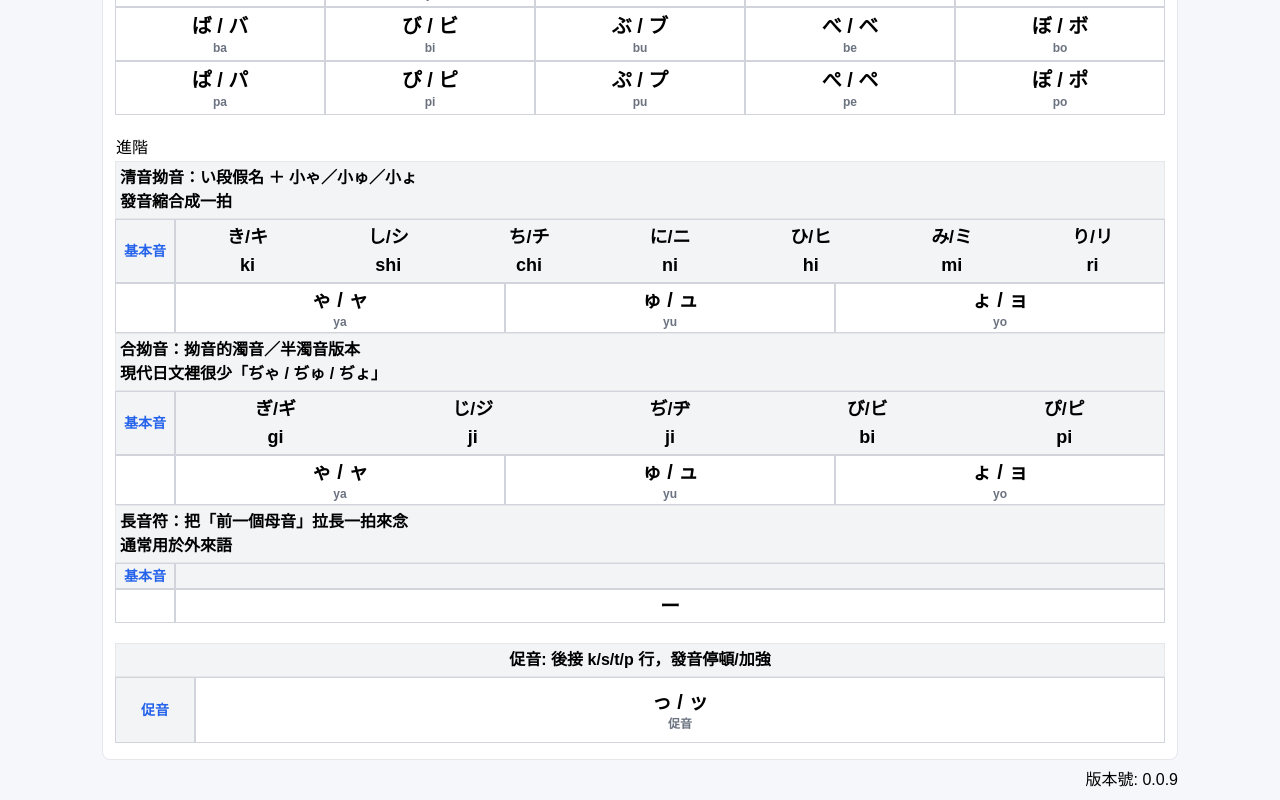
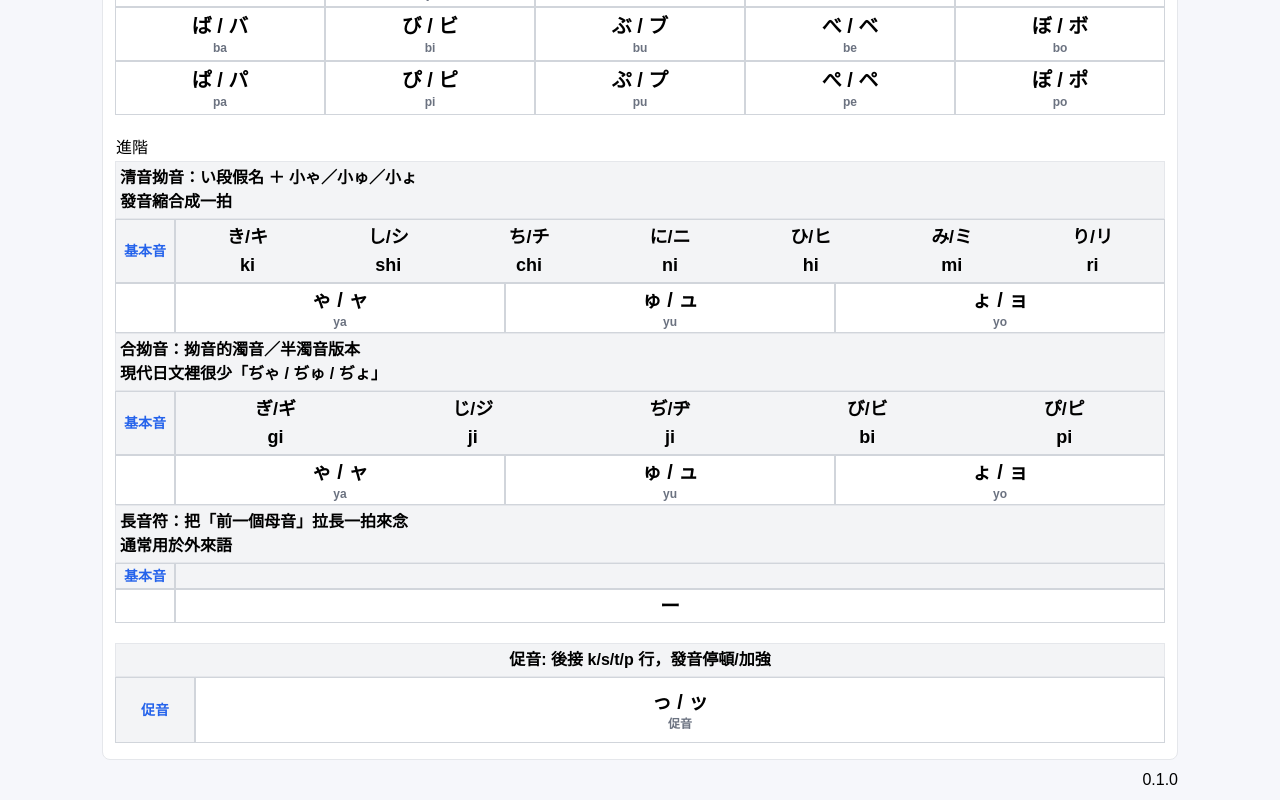
Before and after one commit to psplover16/Japanese_Word_Practice_Vue, a Vue app: page /letter-practice in a window 1280 px wide. Shown: the part 1258-2058 px from the top of the page. Built offline with nearby package versions, Linux system fonts and the light colour scheme.

Commit message:
0.1.0，更新字母練習

```diff
--- a/package.json
+++ b/package.json
@@ -1,7 +1,7 @@
 {
   "name": "jp_practice",
   "private": true,
-  "version": "0.0.9",
+  "version": "0.1.0",
   "type": "module",
   "scripts": {
     "dev": "vite",
--- a/src/App.vue
+++ b/src/App.vue
@@ -71,7 +71,7 @@ onMounted(() => {
     <div class="whitespace-pre-wrap break-words">{{ status }}</div>
   </div>
   <div class="h-10 flex justify-end items-center px-3 max-w-[1100px] mx-auto">
-    版本號: {{ APP_VERSION }}
+    {{ APP_VERSION }}
   </div>
 </template>
 
--- a/src/components/NoticeCard.vue
+++ b/src/components/NoticeCard.vue
@@ -9,8 +9,7 @@ import { storeToRefs } from "pinia";
 
 const lettersMemory = useLettersMemoryStore();
 const chooseTestAreaStore = useChooseTestAreaStore();
-const { setRecord, setOldRecords } = lettersMemory;
-const { getOldRecord } = storeToRefs(lettersMemory);
+const { setRecord } = lettersMemory;
 const { dealAllTextDataComputed, testNum } = storeToRefs(chooseTestAreaStore);
 
 const noticeCardVisible = ref(false);
@@ -82,6 +81,7 @@ const idk = () => {
 
 function close() {
   noticeCardVisible.value = false;
+  if (wrongText.value.length === 0) return;
   setRecord(
     // 依平假名排序一次（方便閱讀）
     wrongText.value.sort((a, b) =>
```
